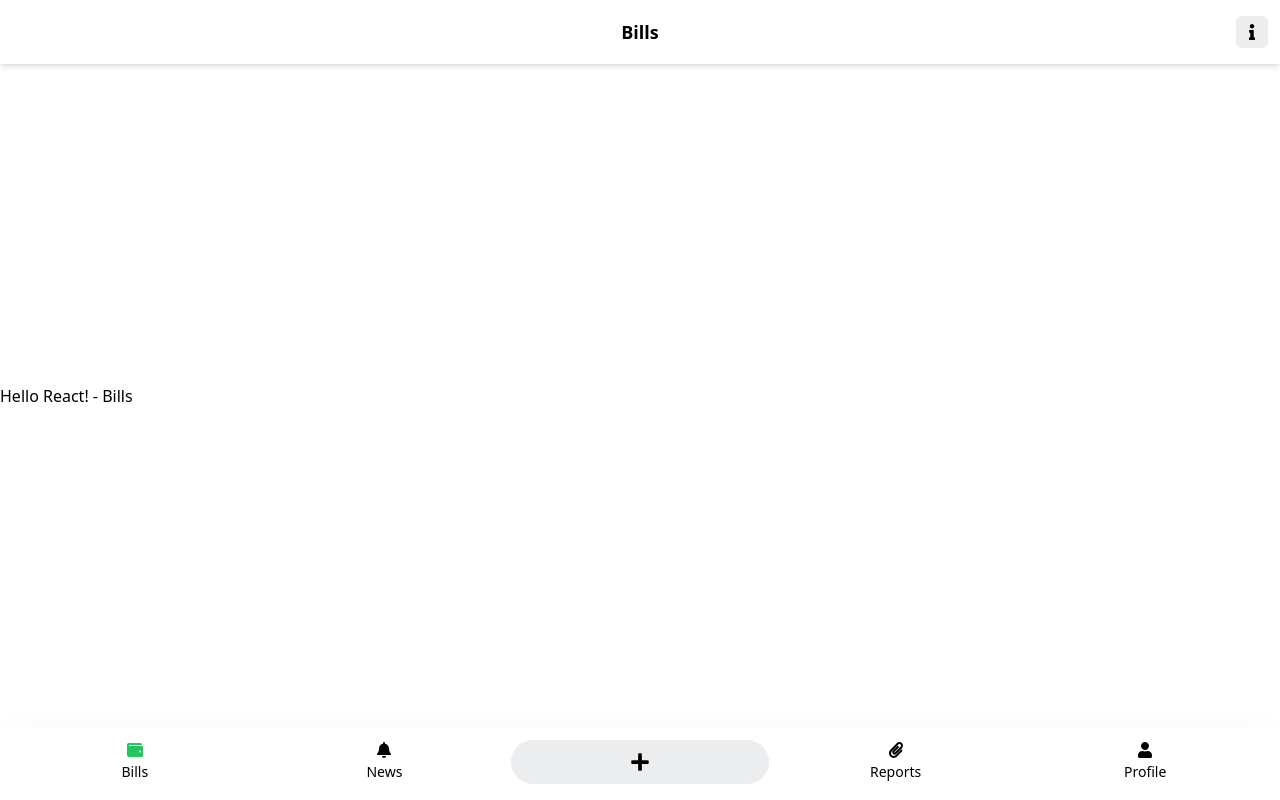
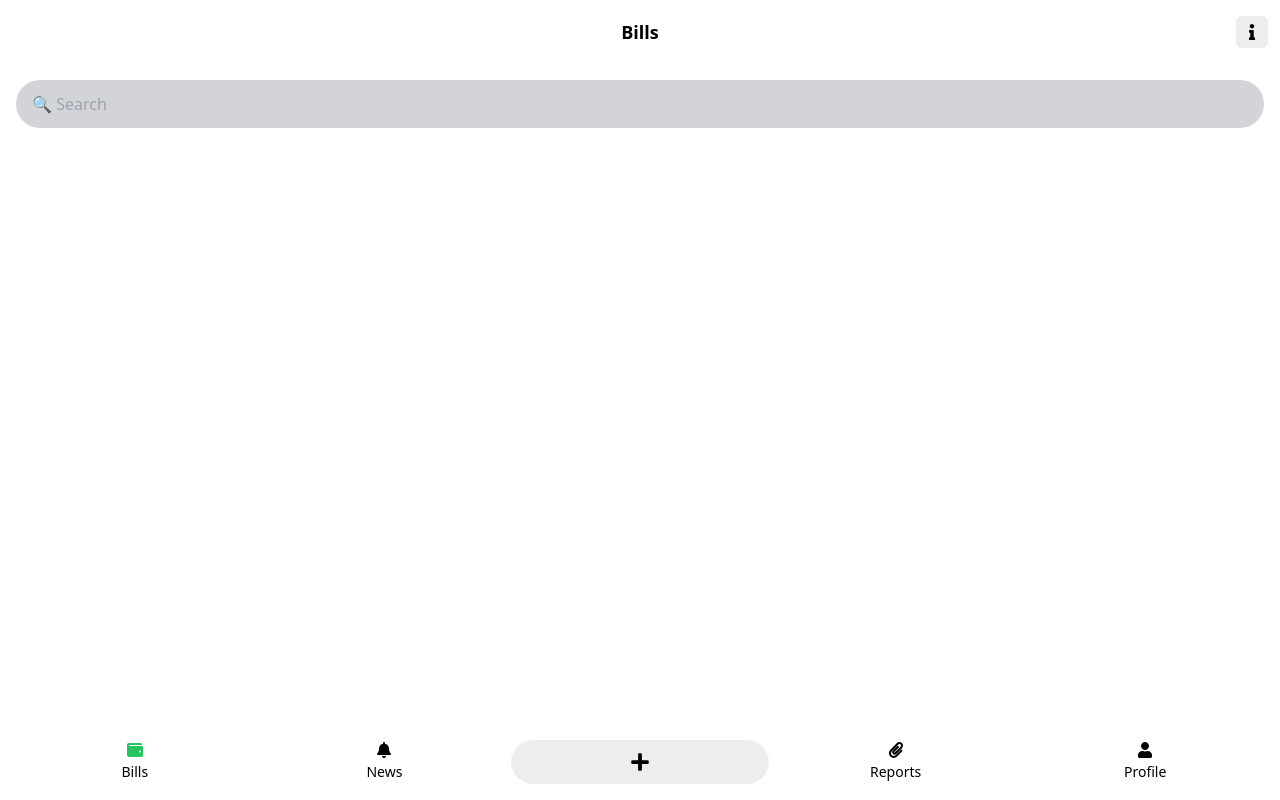
Before and after one commit to kawlik/metric-backlog, a React (Vite) app: page /#/bills in a window 1280 px wide. Both pictures are taken after a click on the button "Bills". Built offline with nearby package versions, Linux system fonts and the light colour scheme.

Commit message:
Adding SearchBar component

```diff
--- a/src/components/@.ts
+++ b/src/components/@.ts
@@ -2,4 +2,5 @@ export { default as ButtonIconExposedComponent } from './button-icon-exposed.com
 export { default as ButtonIconLabelComponent } from './button-icon-label.component';
 export { default as ButtonIconComponent } from './button-icon.component';
 export { default as PageSelectorComponent } from './page-selector.component';
+export { default as SearchBarComponent } from './search-bar.component';
 export { default as TopBarComponent } from './top-bar.component';
--- a/src/components/page-selector.component.tsx
+++ b/src/components/page-selector.component.tsx
@@ -14,7 +14,7 @@ export default function (props: {
 
 	// component layout
 	return (
-		<footer className="bg-white gap-1 flex flex-nowrap justify-around p-3 pb-4 shadow-2xl z-30">
+		<footer className="bg-white gap-1 flex flex-nowrap justify-around p-3 pb-4 z-30">
 			<ButtonIconLabelComponent
 				action={() => props.actionGeneric(props.pages[0])}
 				icon={props.icons[0]}
--- /dev/null
+++ b/src/components/search-bar.component.tsx
@@ -0,0 +1,12 @@
+export default function (props: { action(): void }) {
+	// component logic
+
+	// component layout
+	return (
+		<input
+			className="backdrop-blur-lg bg-gray-800 bg-opacity-20 font-light px-4 py-3 rounded-full"
+			placeholder="&#128269; Search"
+			type="text"
+		/>
+	);
+}
--- a/src/components/top-bar.component.tsx
+++ b/src/components/top-bar.component.tsx
@@ -14,7 +14,7 @@ export default function (props: {
 
 	// component layout
 	return (
-		<header className="bg-white px-3 py-4 z-30 flex flex-nowrap justify-between content-center shadow-md">
+		<header className="bg-white px-3 py-4 z-30 flex flex-nowrap justify-between content-center">
 			<Collapse
 				collapse={!!props?.skipL}
 				element={<ButtonIconComponent action={props.actionL} icon={props.iconL} />}
--- a/src/pages/bills.page.tsx
+++ b/src/pages/bills.page.tsx
@@ -1,6 +1,12 @@
+import { SearchBarComponent } from '../components/@';
+
 export default function () {
 	// component logic
 
 	// component layout
-	return <>Hello React! - Bills</>;
+	return (
+		<article className="flex flex-1 flex-col gap-2 overflow-x-hidden overflow-y-scroll p-4">
+			<SearchBarComponent action={() => {}} />
+		</article>
+	);
 }
```
